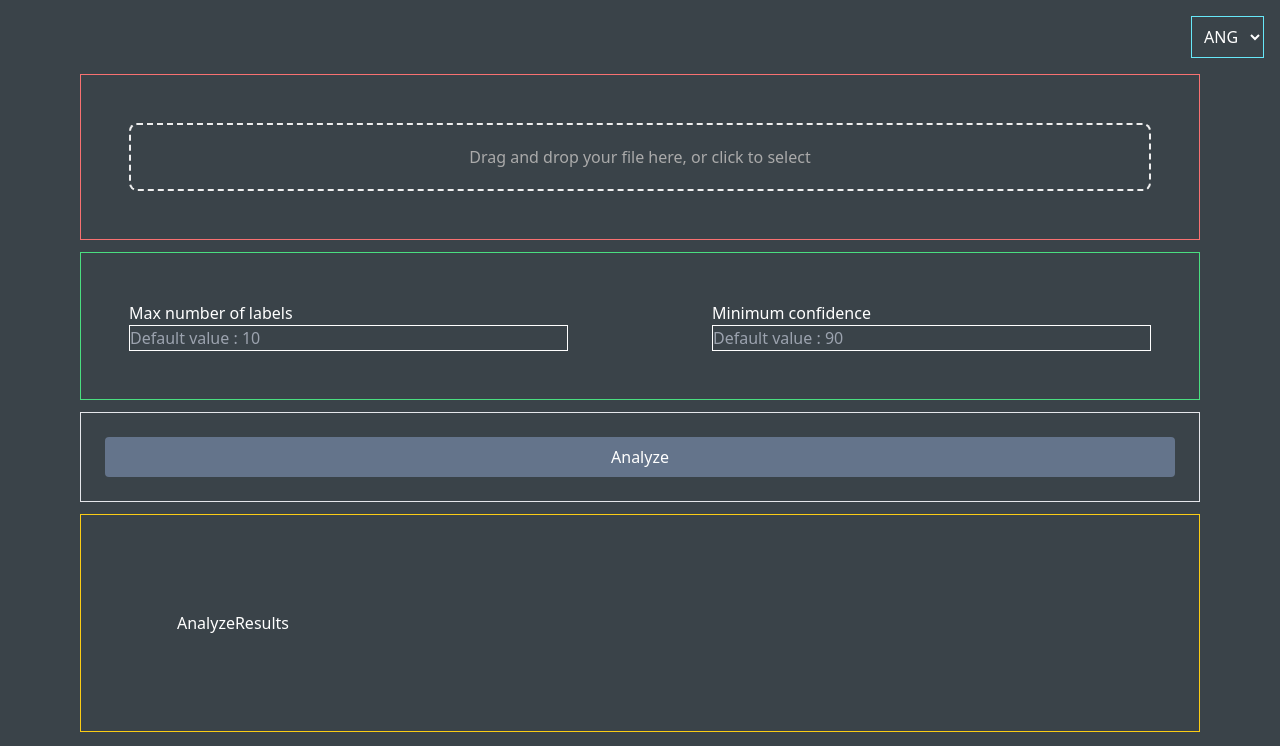
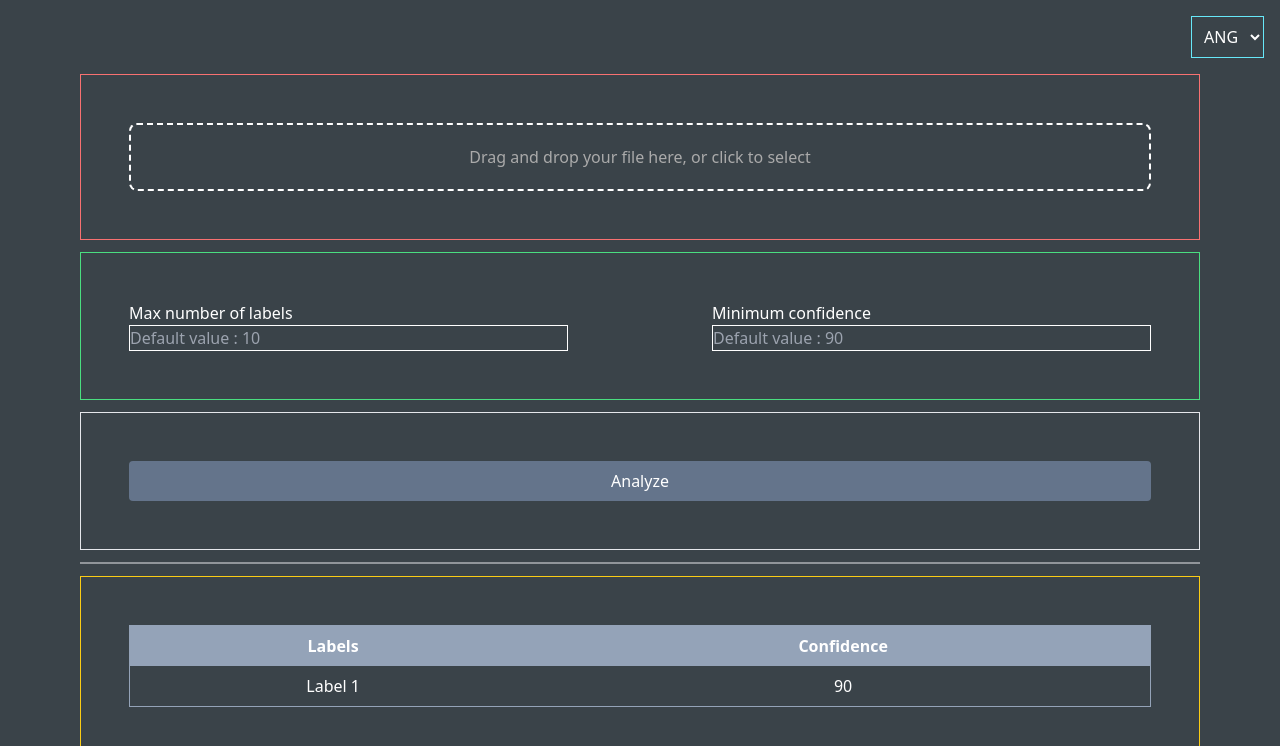
Before and after one commit to ThomasGrossmann/RIA2, a React (Create React App) app in the folder frontend/: page / in a window 1280 px wide. Shown: the top 746 px of the page. Built offline with nearby package versions, Linux system fonts and the light colour scheme.

Commit message:
Update components

```diff
--- a/frontend/src/App.jsx
+++ b/frontend/src/App.jsx
@@ -4,28 +4,27 @@ import LanguageSwitcher from './components/LanguageSwitcher';
 import Dropzone from './components/Dropzone';
 import Parameters from './components/Parameters';
 import AnalyzeButton from './components/AnalyzeButton';
-import { useTranslation } from 'react-i18next';
-import i18n from './i18n';
+import AnalyzeResults from './components/AnalyzeResults';
 
 function App() {
-  const { t } = useTranslation();
   return (
     <>
       <header className='flex flex-row justify-end p-4 top-0 sticky'>
         <LanguageSwitcher />
       </header>
       <main className='flex flex-col items-center mx-20 mb-10 gap-3'>
-        <section data-testid="cypress-dragdrop" className='border border-red-400 p-12 w-full'>
+        <section className='border border-red-400 p-12 w-full'>
           <Dropzone />
         </section>
         <section className='border border-green-400 p-12 w-full'>
           <Parameters />
         </section>
-        <section className='border border-white-400 p-6 w-full'>
+        <section className='border border-white-400 p-12 w-full'>
           <AnalyzeButton />
         </section>
-        <section className='border border-yellow-400 p-24 w-full'>
-          AnalyzeResults
+        <div className='border w-full opacity-50'></div>
+        <section className='border border-yellow-400 p-12 w-full'>
+          <AnalyzeResults />
         </section>
       </main>
     </>
--- a/frontend/src/components/AnalyzeResults.jsx
+++ b/frontend/src/components/AnalyzeResults.jsx
@@ -5,9 +5,22 @@ const AnalyzeResults = () => {
   const { t } = useTranslation();
 
   return (
-    <div >
-
-    </div>
+    <>
+      <table className='w-full border border-slate-400'>
+        <thead className='bg-slate-400'>
+          <tr>
+            <th className='p-2'>Labels</th>
+            <th className='p-2'>Confidence</th>
+          </tr>
+        </thead>
+        <tbody className='text-center'>
+          <tr>
+            <td className='p-2'>Label 1</td>
+            <td className='p-2'>90</td>
+          </tr>
+        </tbody>
+      </table>
+    </>
   );
 }
 
--- a/frontend/src/components/Dropzone.jsx
+++ b/frontend/src/components/Dropzone.jsx
@@ -11,21 +11,16 @@ const dropzoneStyle = {
   padding: "20px",
   borderWidth: "2px",
   borderRadius: "8px",
-  borderColor: "#eeeeee",
+  borderColor: "white",
   borderStyle: "dashed",
   color: "#aaaaaa",
-  outline: "none",
-  transition: "border 0.24s ease-in-out",
   cursor: "pointer",
   paddingTop: "20px",
 };
 
 const ImagePreview = {
-  display: "flex",
-  maxWidth: "100%",
-  maxHeight: "100%",
   margin: "auto",
-  borderRadius: "10px",
+  borderRadius: "6px",
 };
 
 const DropzoneComponent = () => {
@@ -56,9 +51,9 @@ const DropzoneComponent = () => {
   ));
 
   return (
-    <div id="dragdrop" style={dropzoneStyle}
+    <div style={dropzoneStyle}
       {...getRootProps()}>
-      <input {...getInputProps()} />
+      <input data-testid="dragdrop" className="block" {...getInputProps()} />
       <p>{t("dragdrop_here")}</p>
       <ul>{fileList}</ul>
     </div>
```
